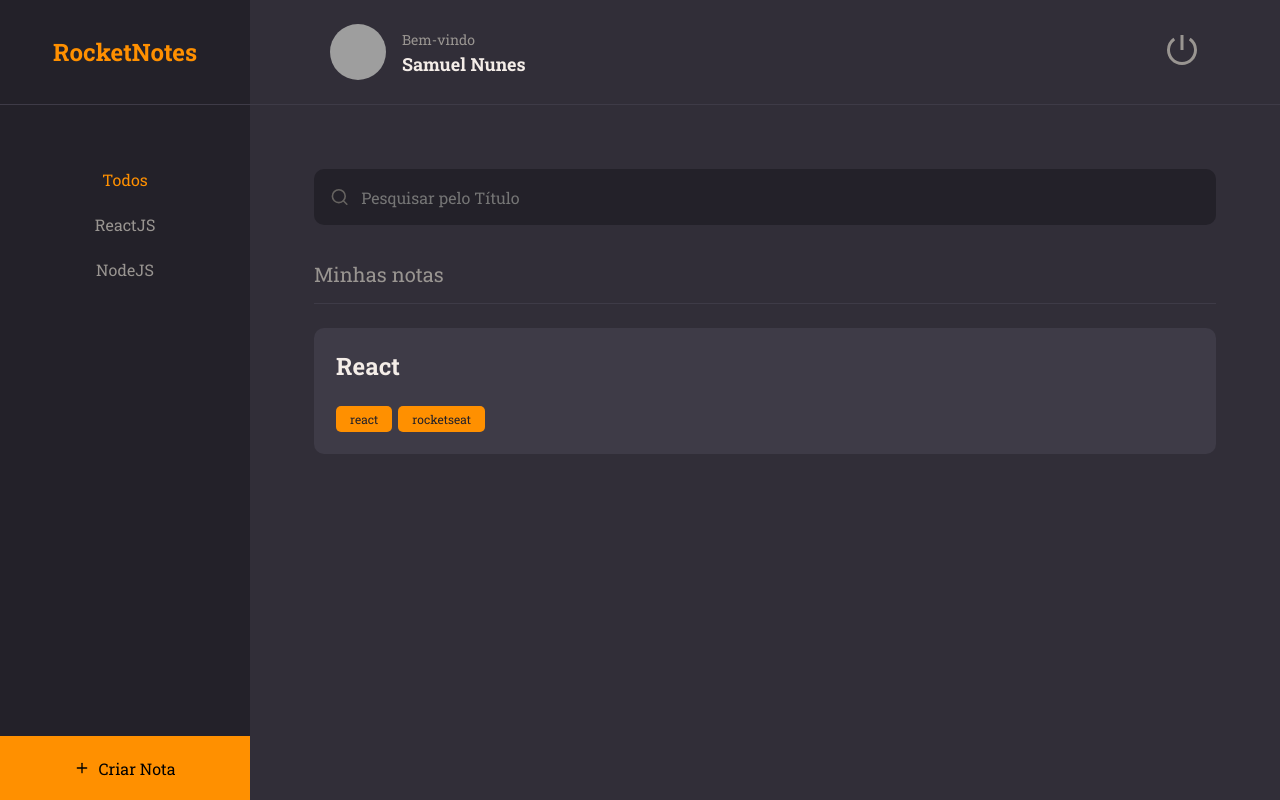
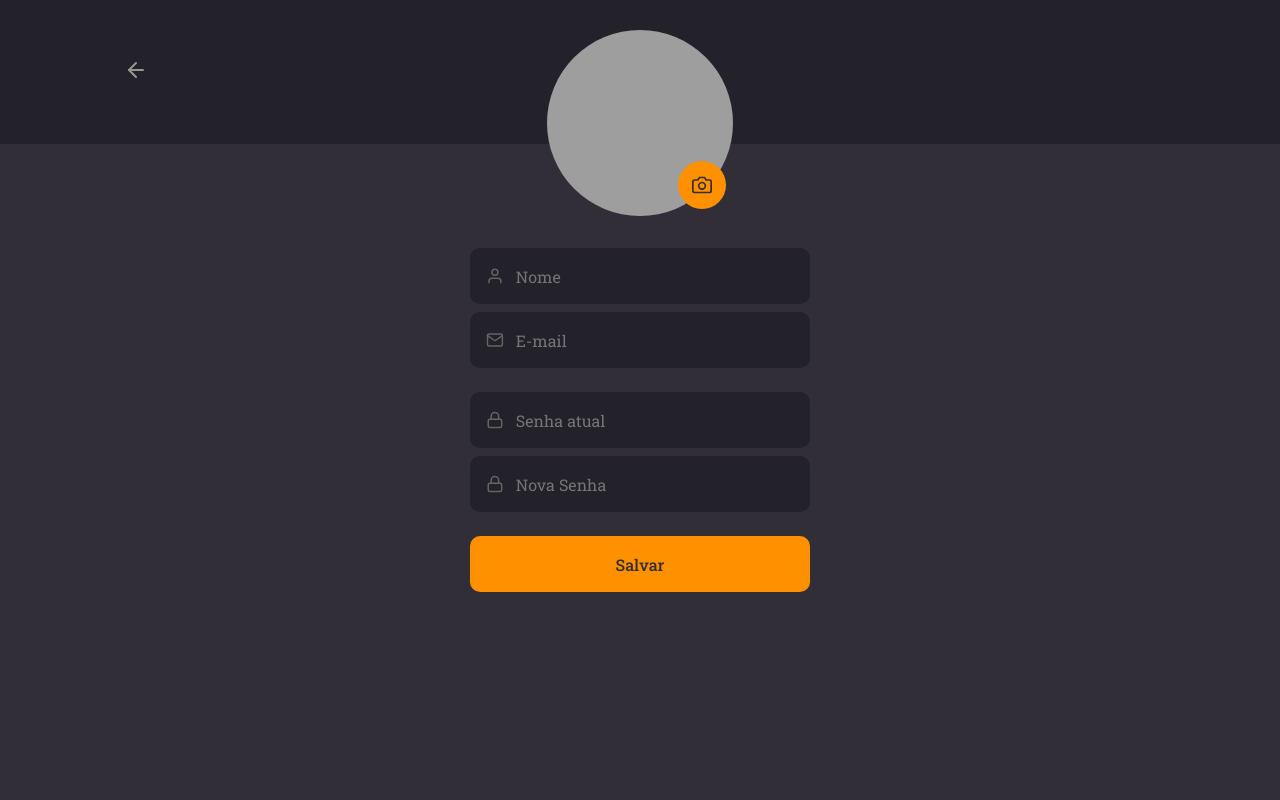
Before and after one commit to samuelnd/RocketNotes, a React (Vite) app: page / in a window 1280 px wide. Built offline with nearby package versions, Linux system fonts and the light colour scheme; grey boxes are pictures that could not be loaded.

Commit message:
created page NewNote and page Profile

```diff
--- a/src/main.jsx
+++ b/src/main.jsx
@@ -4,13 +4,13 @@ import {ThemeProvider} from 'styled-components';
 import GlobalStyles from './styles/global';
 
 import theme from './styles/theme';
-import {Home} from './pages/Home';
+import {Profile} from './pages/Profile';
 
 ReactDOM.createRoot(document.getElementById('root')).render(
   <React.StrictMode>
     <ThemeProvider theme={theme}>
       <GlobalStyles />
-      <Home/>
+      <Profile/>
     </ThemeProvider>
   </React.StrictMode>
 )
--- /dev/null
+++ b/src/pages/New/index.jsx
@@ -0,0 +1,5 @@
+import {Container} from './styles';
+
+export function New() {
+
+}
--- /dev/null
+++ b/src/pages/Profile/index.jsx
@@ -0,0 +1,56 @@
+import {FiArrowLeft, FiUser, FiMail, FiLock, FiCamera} from "react-icons/fi";
+
+import {Input} from "../../components/Input";
+import {Button} from "../../components/Button";
+
+
+import {Container, Form, Avatar} from "./styles";
+
+export function Profile() {
+    return (
+        <Container>
+            <header>
+                < a href="/">
+                    <FiArrowLeft />
+                </a>
+            </header>
+
+            <Form>
+                <Avatar>
+                    <img src="https://github.com/samuelnd.png"
+                    alt="Foto do usuário"
+                    />
+
+                    <label htmlFor="avatar">
+                        <FiCamera />
+
+                        <input id="avatar" type="file" />
+                    </label>
+                </Avatar>
+
+                <Input
+                    placeholder="Nome"
+                    type="text"
+                    icon={FiUser}
+                />
+                <Input
+                    placeholder="E-mail"
+                    type="text"
+                    icon={FiMail}
+                />
+                <Input
+                    placeholder="Senha atual"
+                    type="password"
+                    icon={FiLock}
+                />
+                <Input
+                    placeholder="Nova Senha"
+                    type="password"
+                    icon={FiLock}
+                />
+
+                <Button title="Salvar" />
+            </Form>
+        </Container>
+    )
+}
--- /dev/null
+++ b/src/pages/Profile/styles.js
@@ -0,0 +1,73 @@
+import styled from "styled-components";
+
+export const Container = styled.div`
+    width: 100%;
+
+    > header {
+        width: 100%;
+        height: 14.4rem;
+
+        background: ${({theme}) => theme.COLORS.BACKGROUND_900};
+
+        display: flex;
+        align-items: center;
+
+        padding: 0 12.4rem;
+
+        svg {
+            color: ${({theme}) => theme.COLORS.GRAY_100};
+            font-size: 2.4rem;
+        }
+    }
+`;
+
+export const Form = styled.form`
+    max-width: 34rem;
+    margin: -11.4rem auto 0;
+
+    > div:nth-child(4) {
+        margin-top: 2.4rem;
+    }
+`;
+
+export const Avatar = styled.div`
+    position: relative;
+    margin: 0 auto 3.2rem;
+
+    width: 18.6rem;
+    height: 18.6rem;
+
+    > img {
+        height: 18.6rem;
+        width: 18.6rem;
+        border-radius: 50%;
+    }
+
+    > label {
+        width: 4.8rem;
+        height: 4.8rem;
+
+        background-color: ${({theme}) => theme.COLORS.ORANGE};
+        border-radius: 50%;
+
+        display: flex;
+        align-items: center;
+        justify-content: center;
+
+        position: absolute;
+        bottom: .7rem;
+        right: .7rem;
+
+        cursor: pointer;
+
+        input {
+            display: none;
+        }
+
+        svg {
+            width: 2rem;
+            height: 2rem;
+            color: ${({theme}) => theme.COLORS.BACKGROUND_800};
+        }
+    }
+`;
--- /dev/null
+++ b/src/pages/SignIn/styles.js
@@ -0,0 +1,47 @@
+import styled from "styled-components";
+
+import backgroundImg from "../../assets/background.png";
+
+export const Container = styled.div`
+    height: 100vh;
+
+    display: flex;
+    align-items: stretch;
+`;
+
+export const Form = styled.form`
+    padding: 0 13.6rem;
+
+    display: flex;
+    flex-direction: column;
+    justify-content: center;
+    align-items: center;
+
+    text-align: center;
+
+    > h1 {
+        font-size: 4.8rem;
+        color: ${({theme}) => theme.COLORS.ORANGE};
+    }
+
+    > h2 {
+        font-size: 2.4rem;
+        margin: 4.8rem 0;
+    }
+
+    > p {
+        font-size: 1.4rem;
+        color: ${({theme}) => theme.COLORS.GRAY_100};
+    }
+
+    > a {
+        margin-top: 12.4rem;
+        color: ${({theme}) => theme.COLORS.ORANGE};
+    }
+`;
+
+export const Background = styled.div`
+    flex: 1;
+    background: url(${backgroundImg}) no-repeat center center;
+    background-size: cover;
+`;
--- /dev/null
+++ b/src/pages/SignUp/styles.js
@@ -0,0 +1,47 @@
+import styled from "styled-components";
+
+import backgroundImg from "../../assets/background.png";
+
+export const Container = styled.div`
+    height: 100vh;
+
+    display: flex;
+    align-items: stretch;
+`;
+
+export const Form = styled.form`
+    padding: 0 13.6rem;
+
+    display: flex;
+    flex-direction: column;
+    justify-content: center;
+    align-items: center;
+
+    text-align: center;
+
+    > h1 {
+        font-size: 4.8rem;
+        color: ${({theme}) => theme.COLORS.ORANGE};
+    }
+
+    > h2 {
+        font-size: 2.4rem;
+        margin: 4.8rem 0;
+    }
+
+    > p {
+        font-size: 1.4rem;
+        color: ${({theme}) => theme.COLORS.GRAY_100};
+    }
+
+    > a {
+        margin-top: 12.4rem;
+        color: ${({theme}) => theme.COLORS.ORANGE};
+    }
+`;
+
+export const Background = styled.div`
+    flex: 1;
+    background: url(${backgroundImg}) no-repeat center center;
+    background-size: cover;
+`;
```
Also changed, not shown: src/pages/SignIn/index.jsx (added, +37 -0 lines), src/pages/SignUp/index.jsx (added, +43 -0 lines), src/assets/background.png (added), src/pages/New/styles.js (added).
